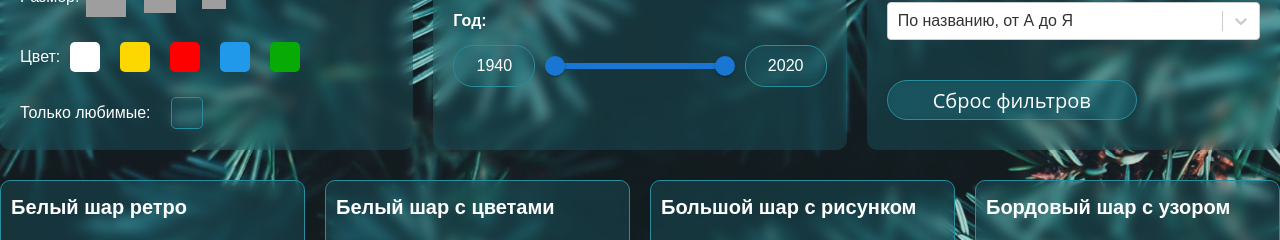
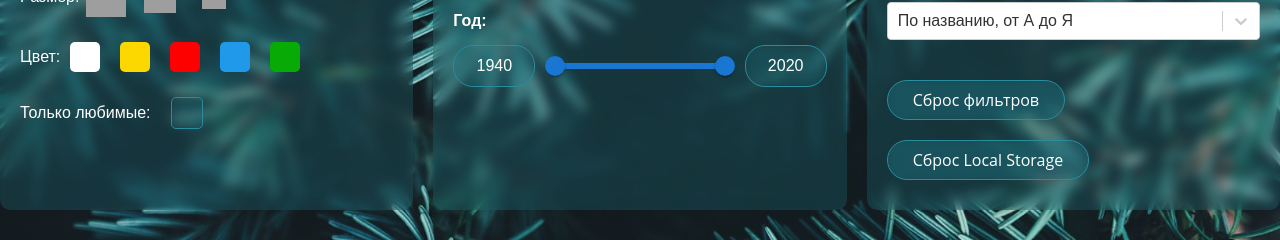
Before and after one commit to alexpataman/christmas-tree, a React (Create React App) app in the folder christmas-task/: page /#/decoration in a window 1280 px wide. Shown: the part 234-474 px from the top of the page. Built offline with nearby package versions, Linux system fonts and the light colour scheme; grey boxes are pictures that could not be loaded.

Commit message:
feat: add clear local storage button

```diff
--- a/christmas-task/src/components/decoration/filters/Reset.scss
+++ b/christmas-task/src/components/decoration/filters/Reset.scss
@@ -1,17 +1,20 @@
 .Reset {
   margin: 30px 0 10px;
+  display: flex;
+  column-gap: 20px;
+  flex-wrap: wrap;
 
   button {
-    width: 250px;
     height: 40px;
     margin: 10px 0;
+    padding: 0 25px;
     border-radius: 20px;
     border: 1px solid #278d9f;
     background-color: rgba(31, 112, 127, 0.3);
     backdrop-filter: blur(6px);
     cursor: pointer;
     color: #fff;
-    font-size: 20px;
+    font-size: 16px;
     font-weight: 400;
     font-family: 'Open Sans', sans-serif;
 
--- a/christmas-task/src/components/decoration/filters/Reset.tsx
+++ b/christmas-task/src/components/decoration/filters/Reset.tsx
@@ -1,12 +1,22 @@
 import { FilterContext } from '../../../contexts/FilterContext';
+import Storage from '../../../helpers/Storage';
 import './Reset.scss';
 
 export default function Reset() {
+  const resetLocalStorage = () => {
+    const storage = new Storage();
+    storage.clear();
+    window.location.reload();
+  };
+
   return (
     <div className="Reset">
       <FilterContext.Consumer>
         {({ handleReset }) => (
-          <button onClick={handleReset}>Сброс фильтров</button>
+          <>
+            <button onClick={handleReset}>Сброс фильтров</button>
+            <button onClick={resetLocalStorage}>Сброс Local Storage</button>
+          </>
         )}
       </FilterContext.Consumer>
     </div>
--- a/christmas-task/src/contexts/FilterContext.ts
+++ b/christmas-task/src/contexts/FilterContext.ts
@@ -17,6 +17,5 @@ export const FilterContext = React.createContext({
     actionMeta: ActionMeta<unknown>
   ) => {},
   handleReset: () => {},
-  // resetObserver: [] as voidCallback[],
   resetObserver: new Observer(),
 });
--- a/christmas-task/src/pages/decoration.tsx
+++ b/christmas-task/src/pages/decoration.tsx
@@ -141,7 +141,6 @@ export default function Decoration(): React.ReactElement {
   const [items, setItems] = useState(
     getItems(filterSettings, rangeSettings, sortSettings)
   );
-  //const resetObserver = [] as voidCallback[];
   const resetObserver = new Observer();
 
   const contextData = {
```
